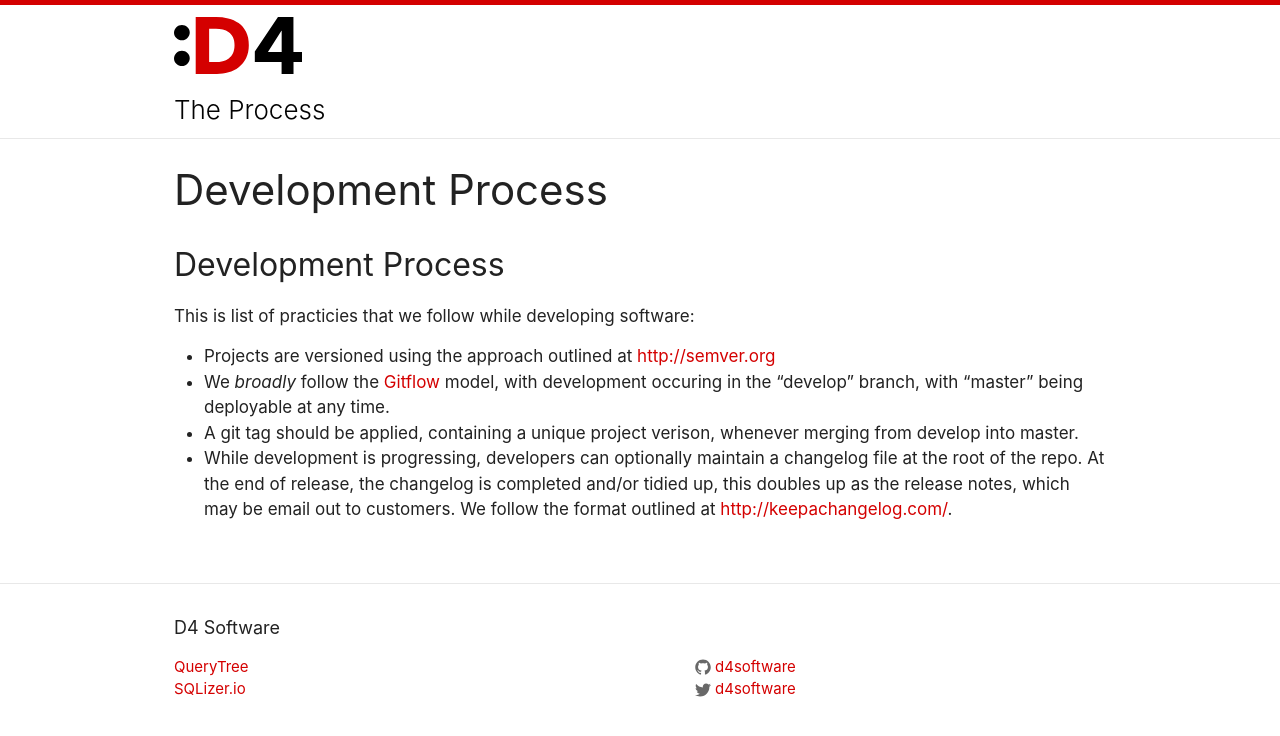
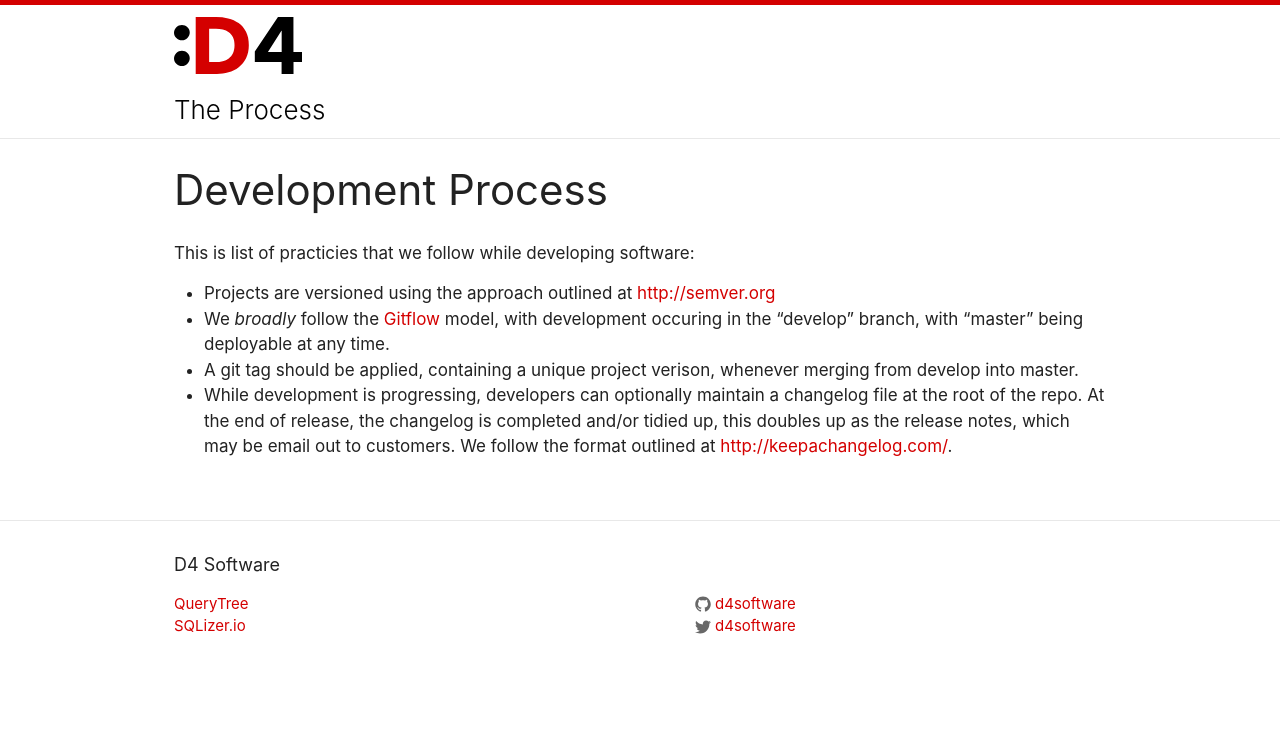
Before and after one commit to d4software/the-process, a Jekyll site: the page built from Development.md, in a window 1280 px wide. Shown: the top 736 px of the page. Built offline with Jekyll 4.4.1, drawn with Linux system fonts in a browser that asks for light colours.

Commit message:
Removed duplicate title

```diff
--- a/Development.md
+++ b/Development.md
@@ -5,8 +5,6 @@ desc: "Practices we follow while developing software."
 permalink: /development/
 ---
 
-## Development Process
-
 This is list of practicies that we follow while developing software:
 
  * Projects are versioned using the approach outlined at [http://semver.org](http://semver.org)
```
